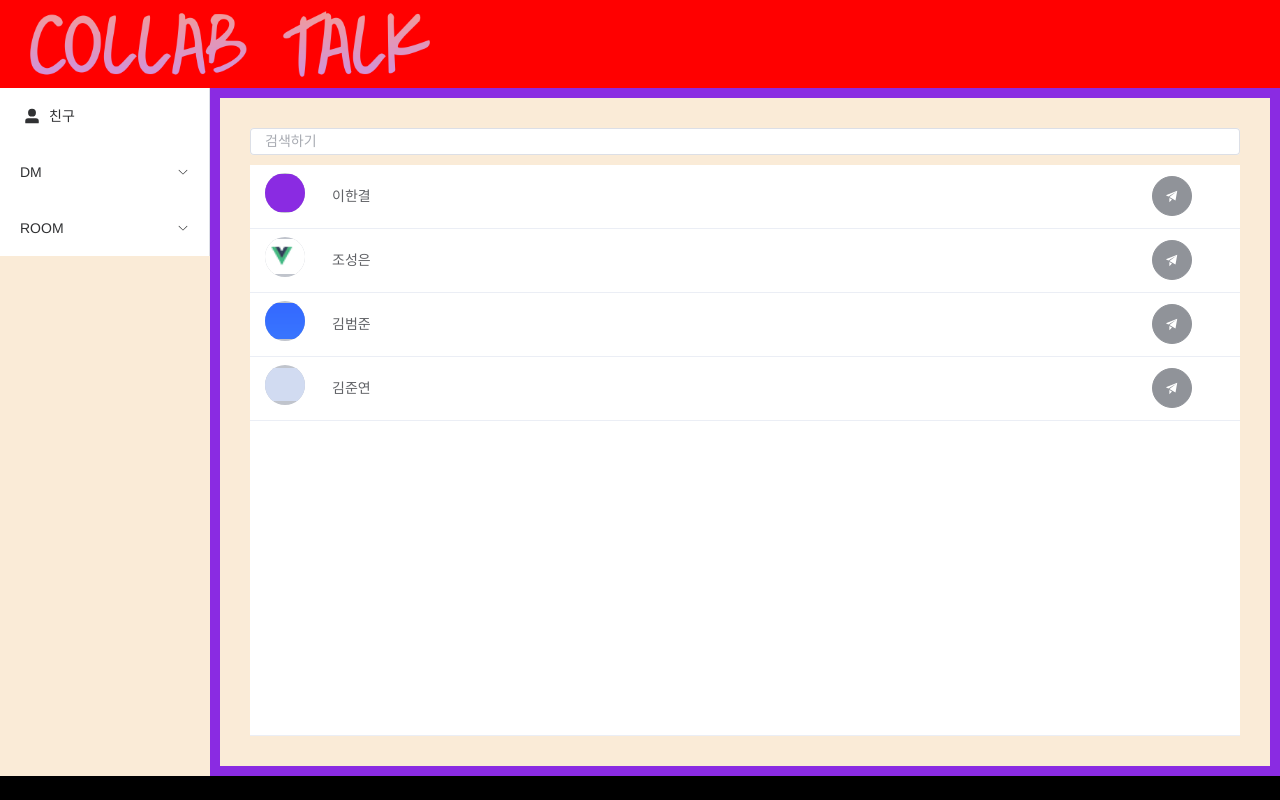
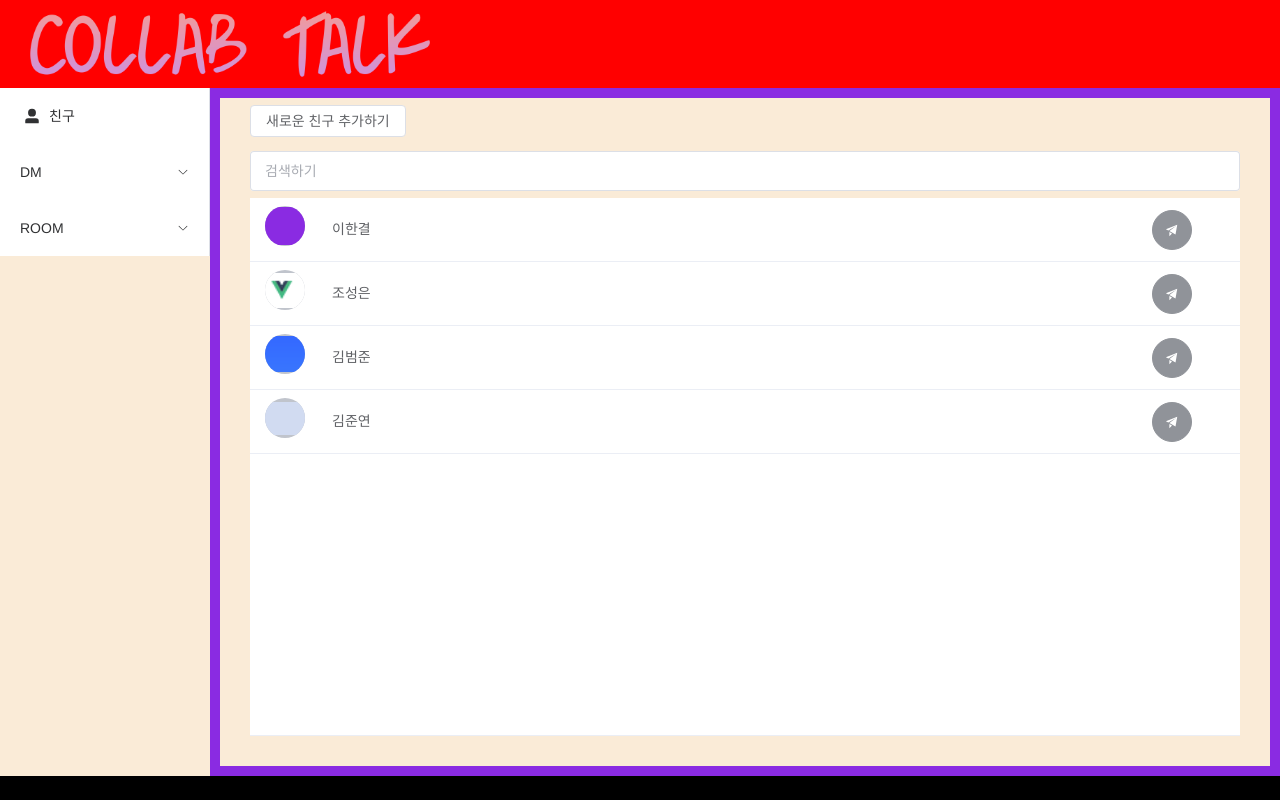
Before and after one commit to JungHoiMin/collab-talk, a Vue app in the folder callab-talk-app-vue/: page /friend in a window 1280 px wide. Built offline with nearby package versions, Linux system fonts and the light colour scheme.

Commit message:
feat(FriendManagementView.vue): 친구 추가 기능 추가

```diff
--- a/callab-talk-app-vue/src/apis/friendManagementView/friendManagementViewApi.ts
+++ b/callab-talk-app-vue/src/apis/friendManagementView/friendManagementViewApi.ts
@@ -11,10 +11,21 @@ export interface IFriend {
 export const getFriendListByNickName = async () => {
   const res = await axios.get(`/friend/list.json`);
   return res.data;
-  // else
-  //   return res.data.filter(
-  //     (data: IFriend) => data.nickName === keyword || data.name === keyword
-  //   );
+};
+
+export const requestFriendById = async (id: string) => {
+  try {
+    const res = await axiosInstance.post("/friend/request", { id });
+    return res.data;
+    // return {
+    //   id: "wjddnrgus",
+    //   name: "정욱현",
+    //   nickName: "정욱현",
+    //   imgSource: "/temp/whtjddms.png",
+    // };
+  } catch (e) {
+    return false;
+  }
 };
 
 export const addDm = async (id: string) => {
--- a/callab-talk-app-vue/src/views/FriendManagementView.vue
+++ b/callab-talk-app-vue/src/views/FriendManagementView.vue
@@ -3,6 +3,7 @@ import { onBeforeMount, ref } from "vue";
 import {
   getFriendListByNickName,
   IFriend,
+  requestFriendById,
 } from "@/apis/friendManagementView/friendManagementViewApi";
 import { Promotion } from "@element-plus/icons-vue";
 import { TUser, useChatRoomStore } from "@/store/useDirectMessageStore";
@@ -13,13 +14,16 @@ const chatStore = useChatRoomStore();
 
 const searchKeyword = ref("");
 
-const tableData = ref<IFriend[]>([]);
+const filteredFriendList = ref<IFriend[]>([]);
 const friendList = ref<IFriend[]>([]);
 
 const getTableDataByKeyword = () => {
   const keyword = searchKeyword.value;
-  tableData.value = keyword
-    ? friendList.value.filter((data) => data.nickName.indexOf(keyword) !== -1)
+  filteredFriendList.value = keyword
+    ? friendList.value.filter(
+        (data) =>
+          data.nickName.indexOf(keyword) !== -1 || data.id.startsWith(keyword)
+      )
     : friendList.value;
 };
 
@@ -34,6 +38,30 @@ const requestAddFriend = async (selectedUser: TUser) => {
   }
 };
 
+const addFriendDialogVisible = ref<boolean>(false);
+const addFriendInput = ref<string>("");
+const addFriendResult = ref<{ type: string; title: string }>({
+  type: "none",
+  title: "",
+});
+const addFriendById = () => {
+  const target = addFriendInput.value;
+  addFriendResult.value = { title: "", type: "none" };
+
+  requestFriendById(addFriendInput.value).then((res) => {
+    if (res) {
+      addFriendResult.value.type = "success";
+      addFriendResult.value.title = `${target}님에게 친구 요청 성공`;
+      friendList.value.push(res);
+    } else {
+      addFriendResult.value.type = "error";
+      addFriendResult.value.title = `${target}님에게 친구 요청 실패`;
+    }
+
+    addFriendInput.value = "";
+  });
+};
+
 onBeforeMount(() => {
   getFriendListByNickName().then((data) => {
     friendList.value = data;
@@ -44,6 +72,12 @@ onBeforeMount(() => {
 
 <template>
   <div class="friend-management">
+    <div class="new-friend">
+      <el-button class="btn-new-friend" @click="addFriendDialogVisible = true"
+        >새로운 친구 추가하기</el-button
+      >
+    </div>
+    <div class="search">
       <el-input
         class="search-input"
         v-model="searchKeyword"
@@ -52,10 +86,11 @@ onBeforeMount(() => {
         size="large"
         placeholder="검색하기"
       />
+    </div>
     <div class="search-result">
       <el-table
         class="search-result-table"
-        :data="tableData"
+        :data="filteredFriendList"
         row-class-name="data-row"
         :show-header="false"
       >
@@ -83,6 +118,31 @@ onBeforeMount(() => {
         </el-table-column>
       </el-table>
     </div>
+    <el-dialog v-model="addFriendDialogVisible" title="친구 추가" width="500">
+      <template #footer>
+        <div class="dialog-footer">
+          <el-button @click="addFriendDialogVisible = false">닫기</el-button>
+          <el-button type="primary" @click="addFriendById()">
+            추가하기
+          </el-button>
+        </div>
+      </template>
+      <template #default>
+        <el-input
+          v-model="addFriendInput"
+          @focusout="addFriendById()"
+          @keydown.enter="addFriendById()"
+          size="large"
+          placeholder="검색하기"
+        />
+        <el-alert
+          v-if="addFriendResult.type !== 'none'"
+          :title="addFriendResult.title"
+          :type="addFriendResult.type"
+          :closable="false"
+        />
+      </template>
+    </el-dialog>
   </div>
 </template>
 
@@ -96,14 +156,27 @@ onBeforeMount(() => {
   align-items: center;
   justify-content: center;
 
+  .new-friend {
+    width: 100%;
+    height: 7%;
+    display: flex;
+    align-items: center;
+    .btn-new-friend {
+      margin-inline: 30px;
+    }
+  }
+  .search {
+    width: 100%;
+    height: 8%;
+    display: flex;
+    align-items: center;
     .search-input {
-    width: 100%;
-    height: 10%;
-    padding: 30px 30px 10px;
+      margin-inline: 30px;
+    }
   }
   .search-result {
     width: 100%;
-    height: 90%;
+    height: 85%;
     display: flex;
     justify-content: center;
     text-align: left;
```
Lines whose indentation alone changed are shown as unchanged.
